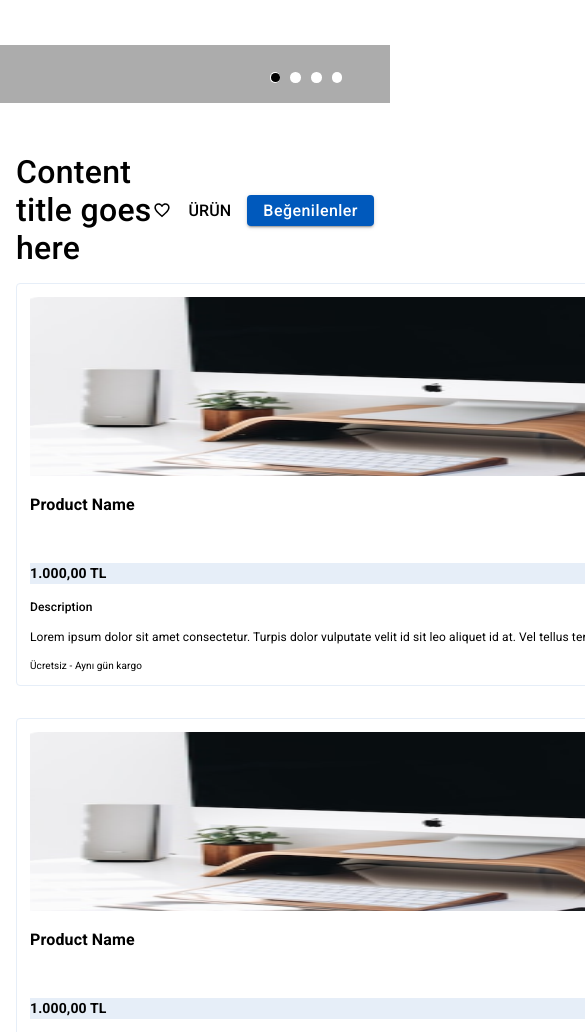
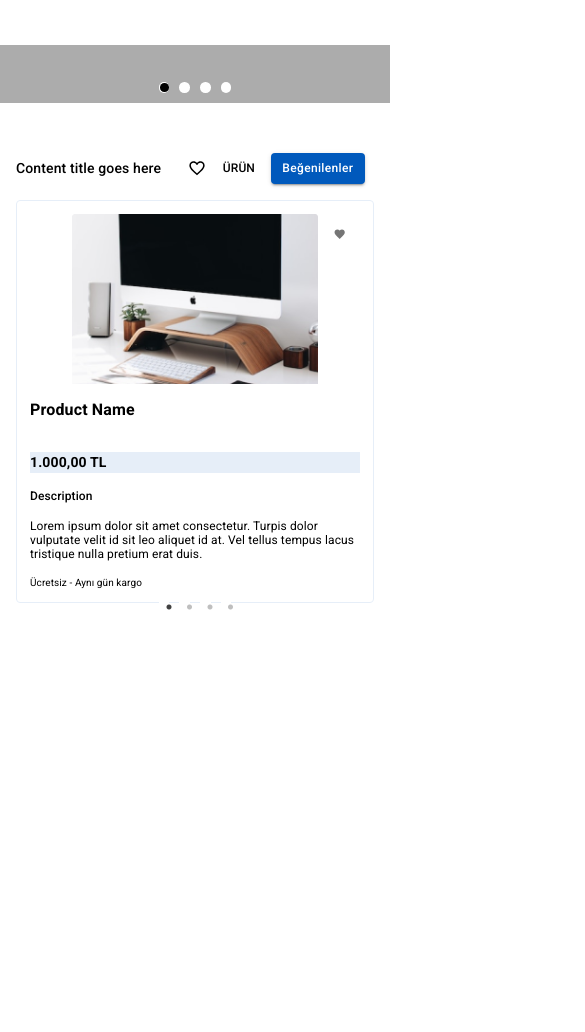
Before and after one commit to atifsimsek/ntt-data-case, a React (Vite) app: page / in a window 390 px wide. Shown: the part 497-1529 px from the top of the page, 585 px wide, since content can reach past the window. After the commit the page ends 1116 px from the top, so only its background shows below. Built offline with nearby package versions, Linux system fonts and the light colour scheme.

Commit message:
products completed

```diff
--- a/src/components/MainSlider/mainSlider.scss
+++ b/src/components/MainSlider/mainSlider.scss
@@ -21,9 +21,6 @@
   }
 }
 
-.silider-image {
-}
-
 //Mobile
 @media only screen and (max-width: 480px) {
 }
--- /dev/null
+++ b/src/components/MobileSlider/index.tsx
@@ -0,0 +1,46 @@
+import Slider from 'react-slick';
+import 'slick-carousel/slick/slick.css';
+import 'slick-carousel/slick/slick-theme.css';
+import ProductCard from '../ProductCard';
+import './mobileSlider.scss';
+
+interface SliderSettings {
+  dots: boolean;
+  infinite: boolean;
+  speed: number;
+  slidesToShow: number;
+  slidesToScroll: number;
+  autoplay: boolean;
+  autoplaySpeed: number;
+  arrows: boolean;
+  customPaging?: (index: number) => React.ReactElement;
+}
+
+const MobileSlider = () => {
+  // Set up slider settings
+  const settings: SliderSettings = {
+    dots: true,
+    infinite: true,
+    autoplay: true,
+    speed: 2000,
+    autoplaySpeed: 7000,
+    slidesToShow: 1,
+    slidesToScroll: 1,
+    arrows: false,
+  };
+
+  return (
+    <>
+      {/* Slider */}
+      <Slider {...settings}>
+        {Array.from({ length: 4 }).map((item, index) => (
+          <div className="deneme">
+            <ProductCard key={index} />
+          </div>
+        ))}
+      </Slider>
+    </>
+  );
+};
+
+export default MobileSlider;
--- /dev/null
+++ b/src/components/MobileSlider/mobileSlider.scss
@@ -0,0 +1,9 @@
+//Mobile
+@media only screen and (max-width: 480px) {
+  .slick-dots {
+    position: absolute;
+    left: 50%;
+    bottom: 1px;
+    transform: translate(-50%, -50%);
+  }
+}
--- a/src/components/Navbar/index.tsx
+++ b/src/components/Navbar/index.tsx
@@ -24,7 +24,7 @@ const Navbar = () => {
         <div className={styles.wrapper}>
           <ul className={styles.navLinks}>
             {/* Navbar links */}
-            {Array.from({ length: 12 }).map((item, index) => (
+            {Array.from({ length: 5 }).map((item, index) => (
               <li className={styles.link} key={index}>
                 <a href="#">Menu Item</a>
                 {/* Drop menu */}
--- a/src/components/ProductCard/cardStyles.ts
+++ b/src/components/ProductCard/cardStyles.ts
@@ -5,8 +5,6 @@ export const productCardStyles = {
   container: {
     display: 'inline-flex',
     flexDirection: 'column',
-    width: '100%',
-    maxWidth: { sm: '220px', md: 'px', lg: '240px' },
     height: '375px',
     border: 1,
     p: 2,
@@ -17,16 +15,14 @@ export const productCardStyles = {
     padding: '13px',
     gap: 2,
     justifyContent: 'center',
+    maxWidth: { md: '85%', lg: '87%' },
   },
   // Image container styles
   imageContainer: {
     position: 'relative',
   },
   // Product image styles
-  productImage: {
-    borderRadius: '3px 3px 0px 0px',
 
-  },
   // Favorite icon container styles
   favoriteIconContainer: {
     ...flexCenter,
@@ -48,11 +44,6 @@ export const productCardStyles = {
     height: '1000px',
     fontWeight: 600,
     fontSize: '16px',
-    lineClamp: 2,
-    display: '-webkit-box',
-    WebkitBoxOrient: 'vertical',
-    WebkitLineClamp: 2,
-    overflow: 'hidden',
     lineHeight: '19px',
   },
   // Product price styles
@@ -81,3 +72,9 @@ export const productCardStyles = {
     lineHeight: '12px',
   },
 };
+
+type ObjectFit = 'contain' | 'cover' | 'fill' | 'none' | 'scale-down';
+export const imgStyles: { borderRadius: string; objectFit: ObjectFit } = {
+  borderRadius: '5px',
+  objectFit: 'contain',
+};
--- a/src/components/ProductCard/index.tsx
+++ b/src/components/ProductCard/index.tsx
@@ -1,7 +1,7 @@
 import { Box, IconButton, Typography } from '@mui/material';
 import FavoriteIcon from '@mui/icons-material/Favorite';
 import img from '/images/productImage.png';
-import { productCardStyles } from './cardStyles';
+import { imgStyles, productCardStyles } from './cardStyles';
 
 const ProductCard = () => {
   return (
@@ -12,8 +12,8 @@ const ProductCard = () => {
           src={img}
           alt={'img'}
           width="100%"
-          height="179px"
-          style={productCardStyles.productImage}
+          height="170px"
+          style={imgStyles}
         />
         <Box sx={productCardStyles.favoriteIconContainer}>
           <IconButton
--- a/src/components/Products/index.tsx
+++ b/src/components/Products/index.tsx
@@ -1,8 +1,19 @@
-import { Container, Stack, Typography, Button, Grid } from '@mui/material';
+import {
+  Container,
+  Stack,
+  Typography,
+  Button,
+  Grid,
+  useMediaQuery,
+} from '@mui/material';
 import FavoriteBorderIcon from '@mui/icons-material/FavoriteBorder';
 import ProductCard from '../ProductCard';
+import theme from '../../styles/theme';
+import MobileSlider from '../MobileSlider';
 
 const Products = () => {
+  const mobile = useMediaQuery(theme.breakpoints.down('sm'));
+
   return (
     <Container maxWidth={'lg'}>
       <Stack
@@ -19,8 +30,7 @@ const Products = () => {
             component={'h1'}
             sx={{
               fontWeight: 500,
-              fontSize: '32px',
-              lineHeight: '38px',
+              fontSize: { xs: '14px', lg: '32px' },
             }}
           >
             Content title goes here
@@ -35,7 +45,7 @@ const Products = () => {
             <Typography
               sx={{
                 fontWeight: 500,
-                fontSize: '16px',
+                fontSize: { xs: '12px', lg: '16px' },
                 lineHeight: '19px',
               }}
               component={'p'}
@@ -45,8 +55,9 @@ const Products = () => {
             </Typography>
             <Button
               sx={{
+                width: '50%',
                 fontWeight: 500,
-                fontSize: '16px',
+                fontSize: { xs: '12px', lg: '16px' },
                 lineHeight: '19px',
                 textTransform: 'none',
               }}
@@ -57,29 +68,24 @@ const Products = () => {
           </Stack>
         </>
       </Stack>
-      <Grid
-        sx={{
-          width: '1200px',
-        }}
-        container
-        maxWidth={'lg'}
-      >
-        <Grid md={3}>
+      {mobile ? (
+        <MobileSlider />
+      ) : (
+        <Grid container maxWidth={'lg'}>
+          <Grid item md={3}>
             <ProductCard />
           </Grid>
-        <Grid md={3}>
+          <Grid item md={3}>
             <ProductCard />
           </Grid>
-        <Grid md={3}>
+          <Grid item md={3}>
             <ProductCard />
           </Grid>
-        <Grid md={3}>
-          <ProductCard />
-        </Grid>
-        <Grid md={3}>
+          <Grid item md={3}>
             <ProductCard />
           </Grid>
         </Grid>
+      )}
     </Container>
   );
 };
```
Lines whose indentation alone changed are shown as unchanged.
